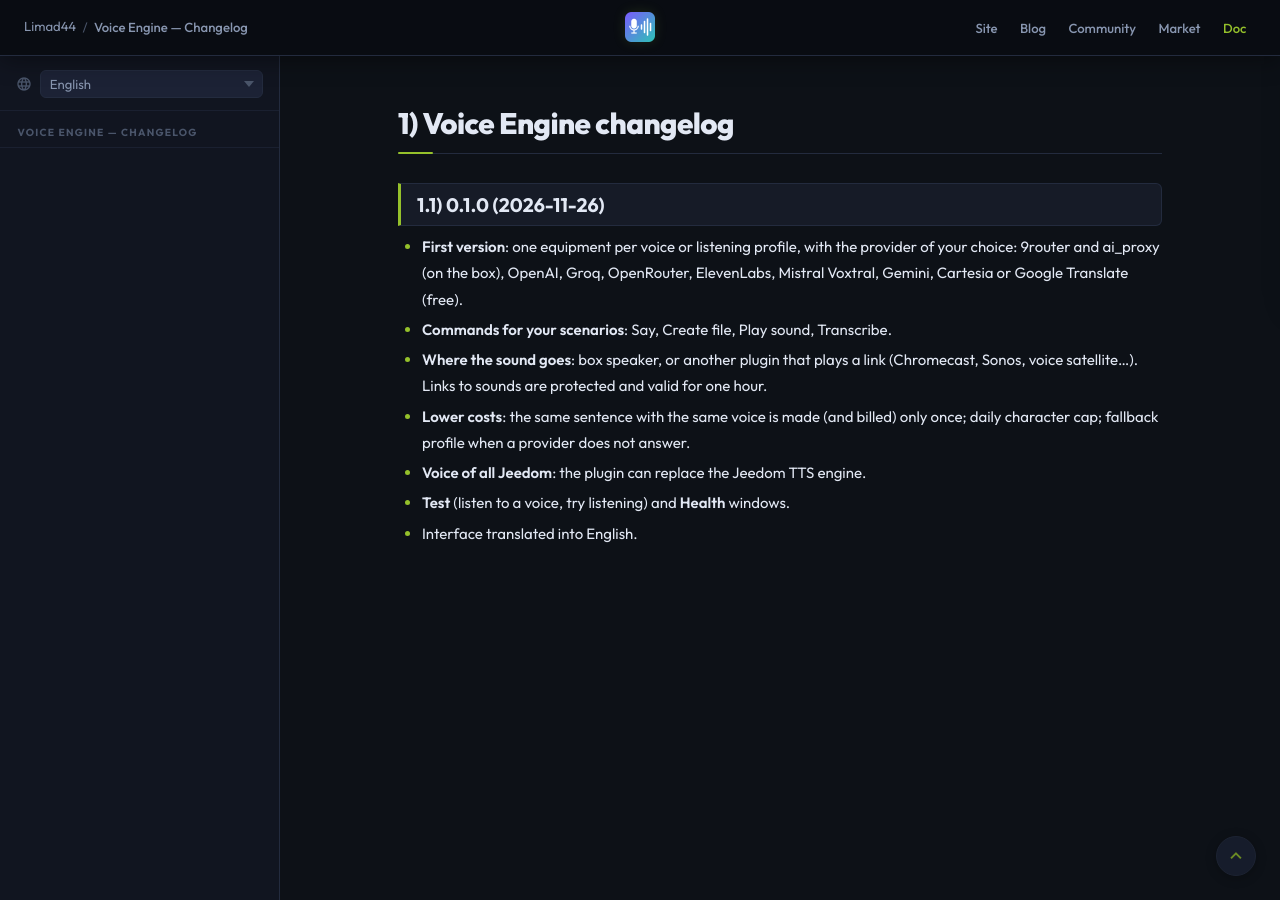
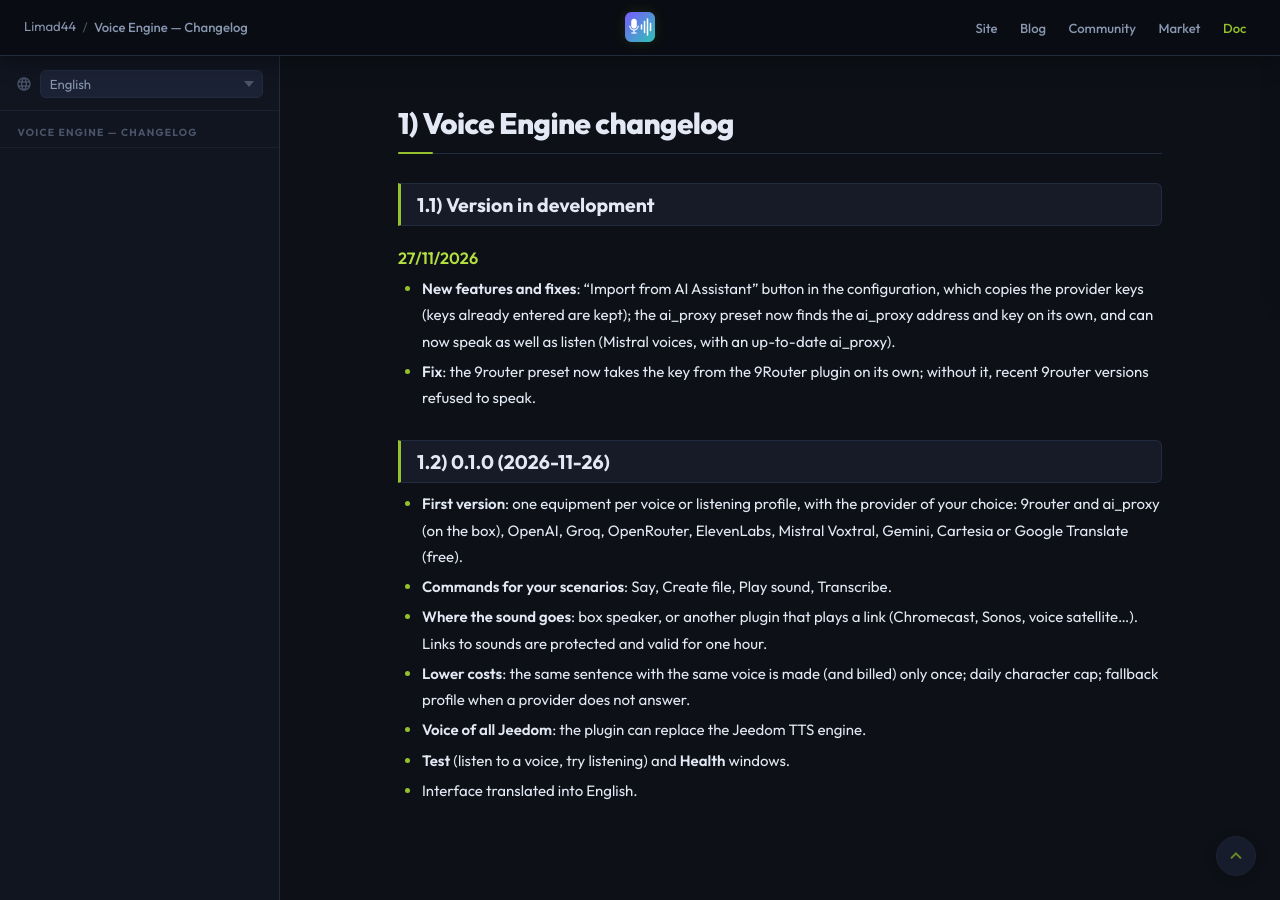
Before and after one commit to limad/privates-plugins-docs, a Jekyll site: the page built from plugin-voice_engine/en_US/changelog.md, in a window 1280 px wide. Built offline with Jekyll 4.4.1, drawn with Linux system fonts in a browser that asks for light colours.

Commit message:
docs(voice_engine): sync changelog and provider table
Add the 27/11/2026 entries (AI Assistant key import, ai_proxy speaking
with Mistral, 9router preset key fix) and update the ai_proxy line of
the provider table, in French and English.

```diff
--- a/plugin-voice_engine/en_US/changelog.md
+++ b/plugin-voice_engine/en_US/changelog.md
@@ -6,6 +6,16 @@ pluginId: voice_engine
 ---
 
 # Voice Engine changelog
+
+## Version in development
+
+### 27/11/2026
+
+- **New features and fixes**: "Import from AI Assistant" button in the configuration, which copies the provider keys
+  (keys already entered are kept); the ai_proxy preset now finds the ai_proxy address and key on its own, and can now speak as well as listen
+  (Mistral voices, with an up-to-date ai_proxy).
+- **Fix**: the 9router preset now takes the key from the 9Router plugin on its own; without it, recent 9router
+  versions refused to speak.
 
 ## 0.1.0 (2026-11-26)
 
```
Also changed, not shown: plugin-voice_engine/en_US/index.md (+1 -1 lines), plugin-voice_engine/fr_FR/changelog.md (+10 -0 lines), plugin-voice_engine/fr_FR/index.md (+1 -1 lines).
